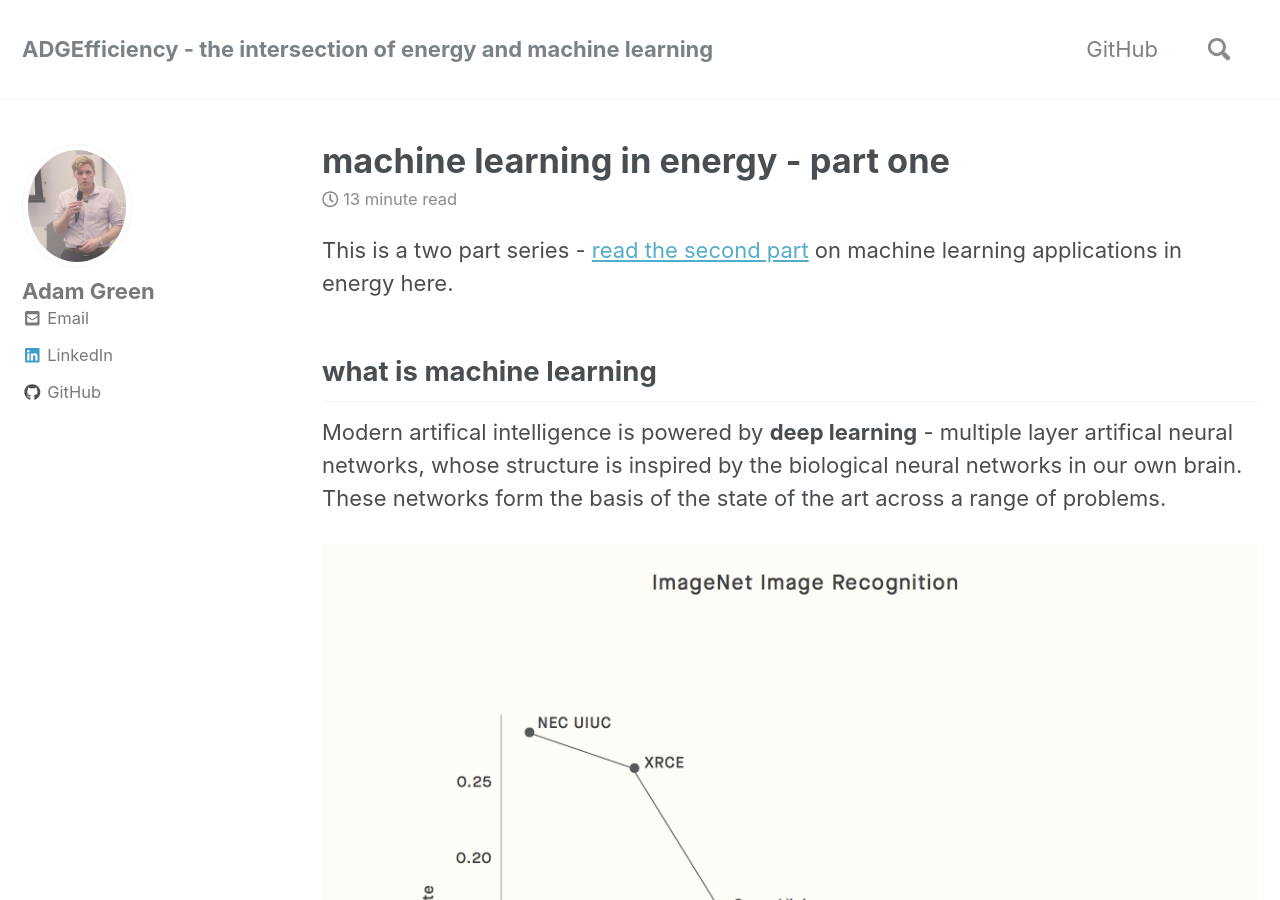
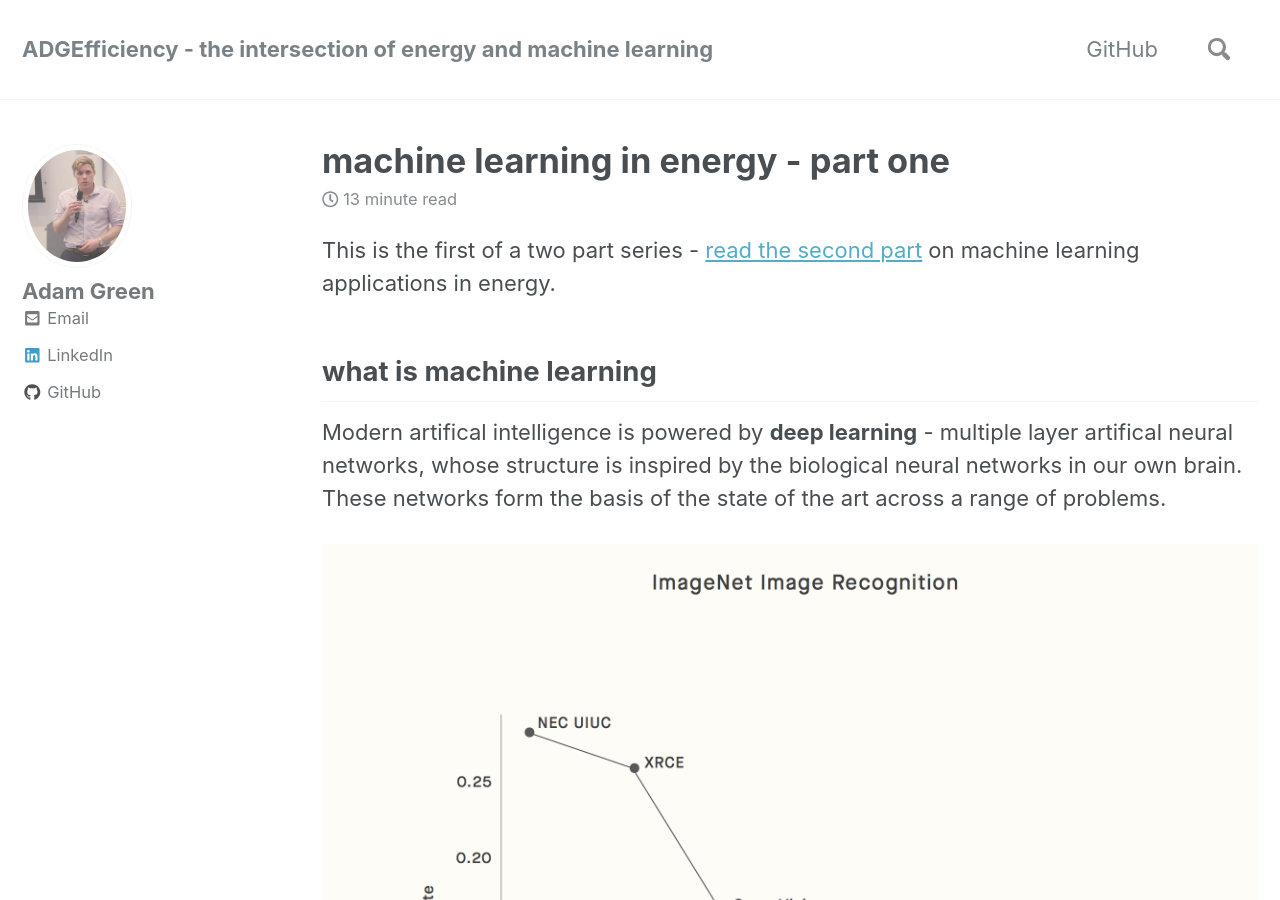
Before and after one commit to ADGEfficiency/adgefficiency.github.io, a Jekyll site: the page built from _posts/2017-04-30-machine-learning-in-energy-part-one.md, in a window 1280 px wide and 900 px high. Built offline with Jekyll 4.4.1, drawn with Linux system fonts in a browser that asks for light colours; nearby versions of some CDN libraries.

Commit message:
site cleanup

```diff
--- a/_posts/2017-04-30-machine-learning-in-energy-part-one.md
+++ b/_posts/2017-04-30-machine-learning-in-energy-part-one.md
@@ -7,7 +7,7 @@ categories:
 
 ---
 
-This is a two part series - [read the second part](http://adgefficiency.com/machine-learning-in-energy-part-two/) on machine learning applications in energy here.
+This is the first of a two part series - [read the second part](http://adgefficiency.com/machine-learning-in-energy-part-two/) on machine learning applications in energy.
 
 ## what is machine learning
 
```
